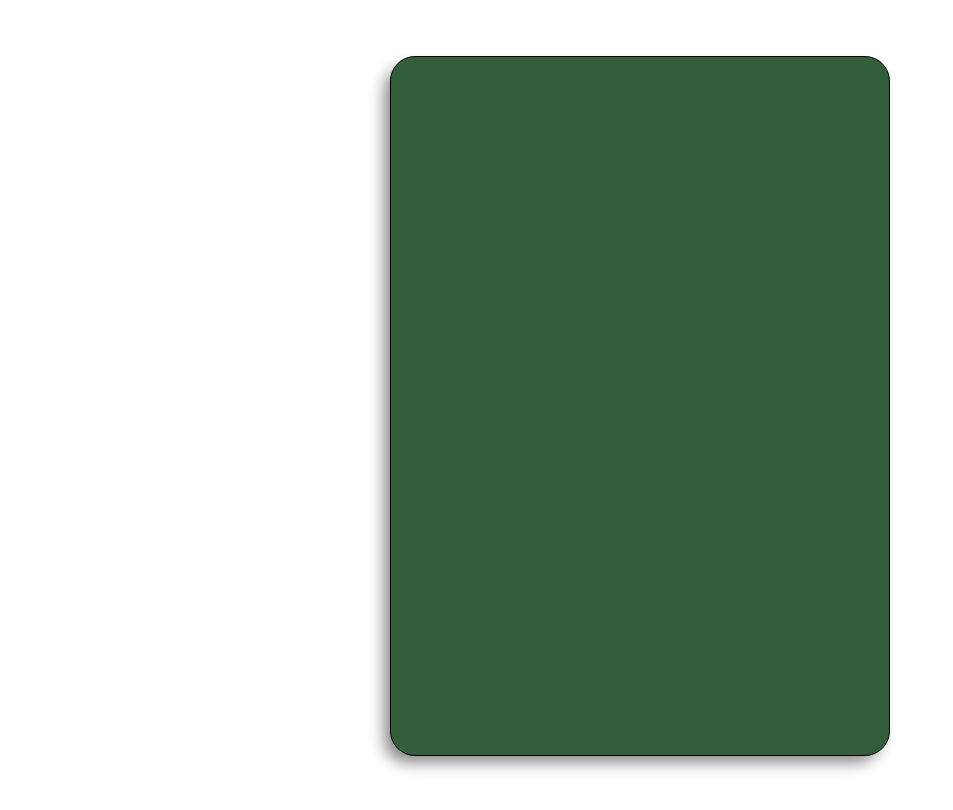
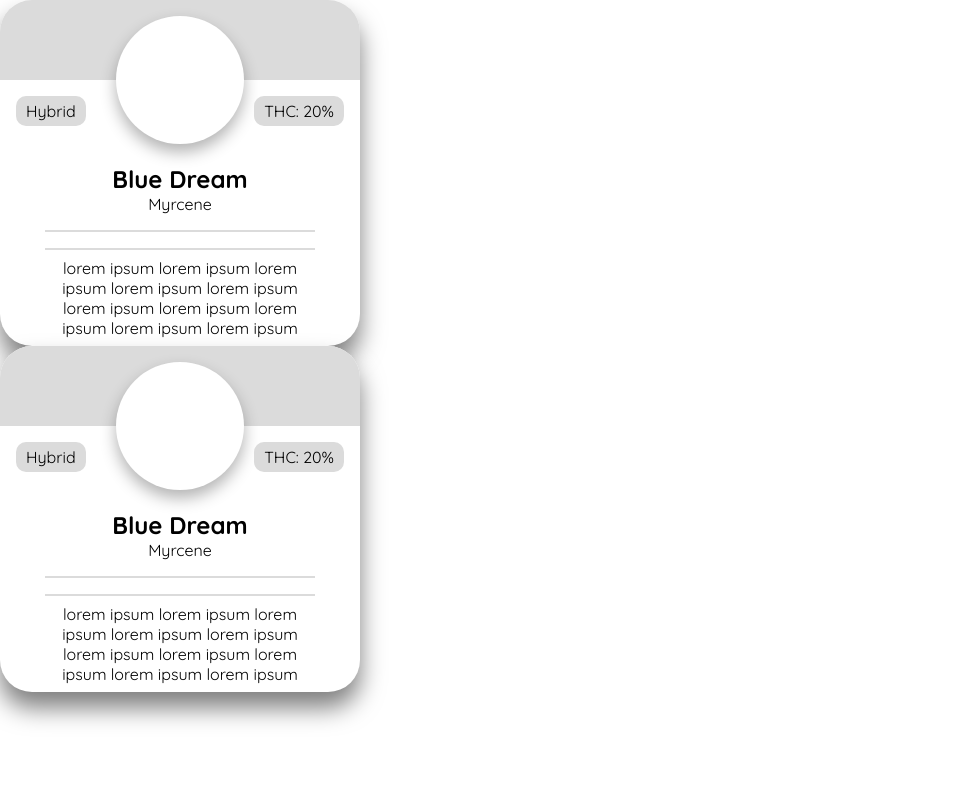
Before and after one commit to gugarosa/weedstoned, a React (Create React App) app: page / in a window 1280 px wide. Shown: the top 810 px of the page, without its empty margins (0-953 px from the left). Built offline with nearby package versions, Linux system fonts and the light colour scheme.

Commit message:
Improving card design.

```diff
--- a/src/components/Card.js
+++ b/src/components/Card.js
@@ -9,7 +9,30 @@ import { CardBackground } from "./CardBackground";
 export const Card = ({ data }) => {
     return (
         <div className="card">
-            <CardBackground />
+            <div className="card-banner">
+                <div className="card-banner-logo"></div>
+            </div>
+            <div className="card-menu">
+                <span class="pill">Hybrid</span>
+                <span class="pill">THC: 20%</span>
+            </div>
+            <div className="card-body">
+                <h2>Blue Dream</h2>
+                <span>Myrcene</span>
+            </div>
+            <div className="card-separator">
+                <hr></hr>
+            </div>
+            <div className="card-separator">
+                <hr></hr>
+            </div>
+            <div className="card-footer">
+                <span>
+                    lorem ipsum lorem ipsum lorem ipsum lorem ipsum lorem ipsum lorem ipsum lorem
+                    ipsum lorem ipsum lorem ipsum lorem ipsum
+                </span>
+            </div>
+            {/* <CardBackground /> */}
         </div>
     );
 };
--- a/src/components/card.scss
+++ b/src/components/card.scss
@@ -1,24 +1,80 @@
 // Variables
+$common: #dbdbdb;
 $bg-primary: rgb(50, 94, 60);
+$white: #ffffff;
+
+.pill {
+    background-color: $common;
+    border-radius: 10px;
+    padding: 5px 10px;
+    border: none;
+}
 
 .card {
-    border: 1px solid black;
-    width: 500px;
-    height: 700px;
-    margin: 0 auto;
-    margin-top: 56px;
-    border-radius: 25px;
-    box-sizing: border-box;
-    box-shadow: -8px 9px 16px -3px gray;
-    background: $bg-primary;
+    background-color: $white;
+    display: flex;
+    flex-direction: column;
+    overflow: hidden;
+    max-width: 360px;
+    border-radius: 2rem;
+    box-shadow: 0px 1rem 1.5rem rgba(black, 0.5);
 }
 
-.card-background {
-    // height: 600px;
-    // background-image: url(https://image.ibb.co/e1XKAS/green_background.jpg);
-    // background-repeat: no-repeat;
-    // background-size: cover;
-    // display: flex;
-    // background-color: #bbb;
-    // z-index: 0;
+.card-banner {
+    background-color: $common;
+    box-sizing: border-box;
+    display: flex;
+    align-items: flex-end;
+    justify-content: center;
+    height: 5rem;
+
+    &-logo {
+        background-color: $white;
+        width: 8rem;
+        height: 8rem;
+        box-shadow: 0 0.5rem 1rem rgba(black, 0.3);
+        border-radius: 50%;
+        transform: translateY(50%);
+        transition: transform 200ms cubic-bezier(0.18, 0.89, 0.32, 1.28);
+        &:hover {
+            transform: translateY(50%) scale(1.15);
+        }
+    }
 }
+
+.card-menu {
+    width: 100%;
+    height: 4rem;
+    padding: 1rem;
+    display: flex;
+    align-items: flex-start;
+    justify-content: space-between;
+    position: relative;
+    box-sizing: border-box;
+}
+
+.card-body {
+    text-align: center;
+    padding: 0 2.5rem 0.5rem;
+    margin: 0;
+    h2 {
+        margin-bottom: 0;
+    }
+}
+
+.card-separator {
+    display: flex;
+    justify-content: center;
+    hr {
+        border: none;
+        height: 2px;
+        background-color: $common;
+        width: 75%;
+    }
+}
+
+.card-footer {
+    text-align: center;
+    padding: 0 2.5rem 0.5rem;
+    margin: 0;
+}
--- a/src/data/cards.js
+++ /dev/null
@@ -1,6 +0,0 @@
-export const CARDS = [
-    {
-        name: "Wedding Cake",
-        type: "Sativa",
-    },
-];
--- /dev/null
+++ b/src/data/leafly.js
@@ -0,0 +1,56 @@
+export const LEAFLY = {
+    strains: [
+        {
+            name: "Blue Dream",
+            img_url: "https://images.leafly.com/flower-images/blue-dream.png",
+            type: "Hybrid",
+            thc_level: "18%",
+            most_common_terpene: "Myrcene",
+            description:
+                "Blue Dream is a sativa-dominant hybrid marijuana strain made by crossing Blueberry with Haze. Blue Dream produces a balancing high accompanied by full-body relaxation with gentle cerebral invigoration. Novice and veteran consumers alike enjoy the calming and euphoric effects that Blue Dream provides. Consumers also love the flavor - which smells and tastes just like sweet berries. Medical marijuana patients say Blue Dream delivers swift relief from symptoms associated with pain, depression, and nausea. Growers say this strain is best suited to the Sea of Green Method and has an average flowering time of 67 days. Fun Fact: Blue Dream\u00a0originated in California and has achieved legendary status among West Coast strains.",
+            effects: {
+                happy: "57%",
+                euphoric: "52%",
+                relaxed: "48%",
+                uplifted: "48%",
+                creative: "38%",
+                dry_mouth: "29%",
+                dry_eyes: "16%",
+                paranoid: "6%",
+                dizzy: "6%",
+                headache: "3%",
+                stress: "36%",
+                anxiety: "29%",
+                depression: "27%",
+                pain: "26%",
+                insomnia: "13%",
+            },
+        },
+        {
+            name: "Purple Punch",
+            img_url: "https://images.leafly.com/flower-images/purple-punch-fixed.jpg",
+            type: "Indica",
+            thc_level: "19%",
+            most_common_terpene: "Caryophyllene",
+            description:
+                "Purple Punch is the sweet and sedating union of two indica-dominant classics. By breeding Larry OG with Granddaddy Purple, the astonishing trichome laden Purple Punch was born, smelling of grape candy, blueberry muffins, and tart Kool-Aid. The potency of this strain gives the consumer a one-two punch to the head and body, initially landing between the eyes and settling down into the limbs. Purple Punch is a delicious dessert strain that is best suited for after dinner. Its effects may help with managing nausea, stress, minor body aches, and sleeplessness.",
+            effects: {
+                relaxed: "70%",
+                happy: "47%",
+                euphoric: "40%",
+                sleepy: "39%",
+                uplifted: "26%",
+                dry_mouth: "20%",
+                dry_eyes: "10%",
+                dizzy: "5%",
+                anxious: "2%",
+                headache: "2%",
+                anxiety: "24%",
+                stress: "24%",
+                pain: "18%",
+                insomnia: "17%",
+                depression: "17%",
+            },
+        },
+    ],
+};
--- a/src/views/Library.js
+++ b/src/views/Library.js
@@ -2,15 +2,18 @@ import React from "react";
 
 import { Card } from "../components/Card";
 
-import { CARDS } from "../data/cards";
+import { LEAFLY } from "../data/leafly";
 
 // Library
 // Exposes the pre-defined cards and their properties
 export const Library = () => {
+    // Gathers and defines a `strains` object
+    const strains = LEAFLY.strains;
+
     return (
         <>
-            {CARDS.map((card) => (
-                <Card data={card} />
+            {strains.map((strain) => (
+                <Card key={strain.name} data={strain} />
             ))}
         </>
     );
```
